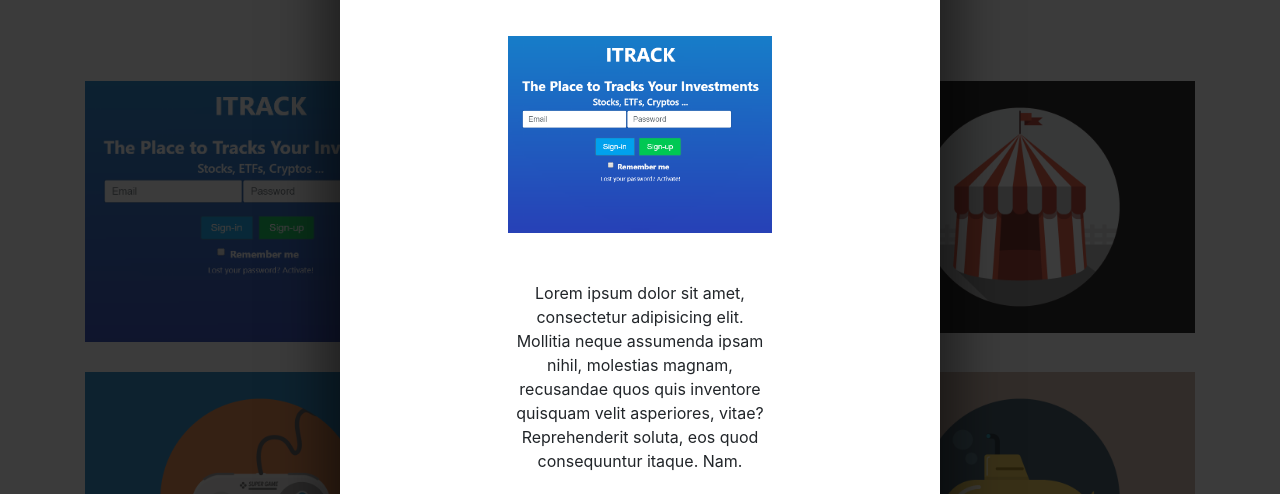
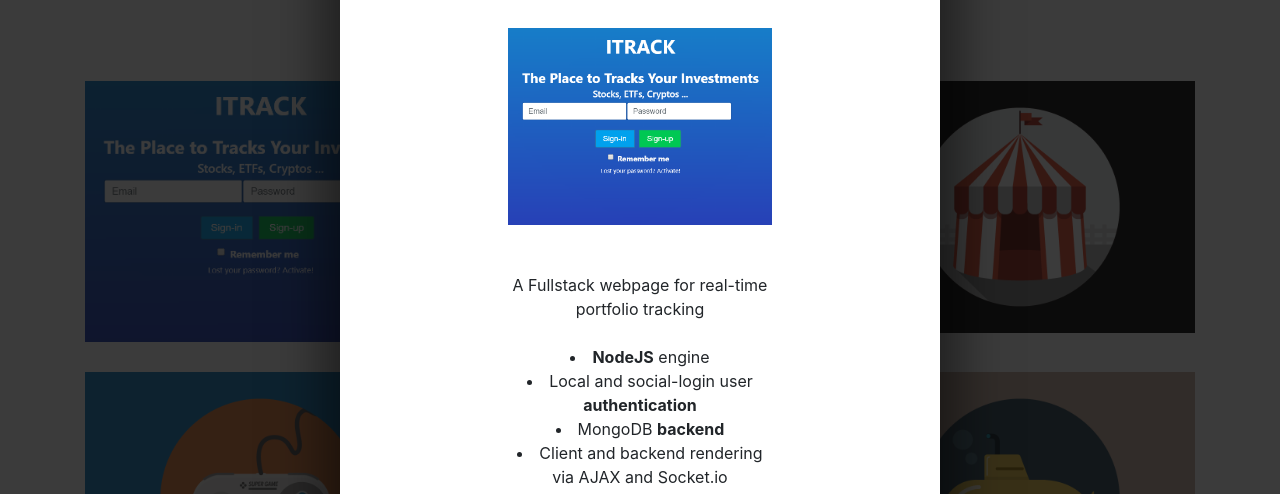
Before and after one commit to mesarikaya/mesarikaya.github.io, a website with bundled scripts: page index.html in a window 1280 px wide. Both pictures are taken after a click on the link 260 px from the left and 1182 px from the top of the page. Shown: the part 971-1465 px from the top of the page. Built offline with nearby package versions, Linux system fonts and the light colour scheme.

Commit message:
Update index.html

```diff
--- a/index.html
+++ b/index.html
@@ -279,7 +279,12 @@
               <h2 class="text-secondary text-uppercase mb-0">Project Name</h2>
               <hr class="star-dark mb-5">
               <img class="img-fluid mb-5" src="img/portfolio/ITrack.PNG" alt="">
-              <p class="mb-4">Lorem ipsum dolor sit amet, consectetur adipisicing elit. Mollitia neque assumenda ipsam nihil, molestias magnam, recusandae quos quis inventore quisquam velit asperiores, vitae? Reprehenderit soluta, eos quod consequuntur itaque. Nam.</p>
+              <p class="mb-4">A Fullstack webpage for real-time portfolio tracking
+                <li><strong>NodeJS</strong> engine</li>
+                <li>Local and social-login user <strong>authentication</strong></li>
+                <li>MongoDB <strong>backend</strong></li>
+                <li>Client and backend rendering via AJAX and Socket.io</li>
+              </p>
               <a class="btn btn-primary btn-lg rounded-pill" href="https://track-portfolio.herokuapp.com" target="_blank">
                 <i class="fa fa-external-link"></i>
                 View Online</a>
```
